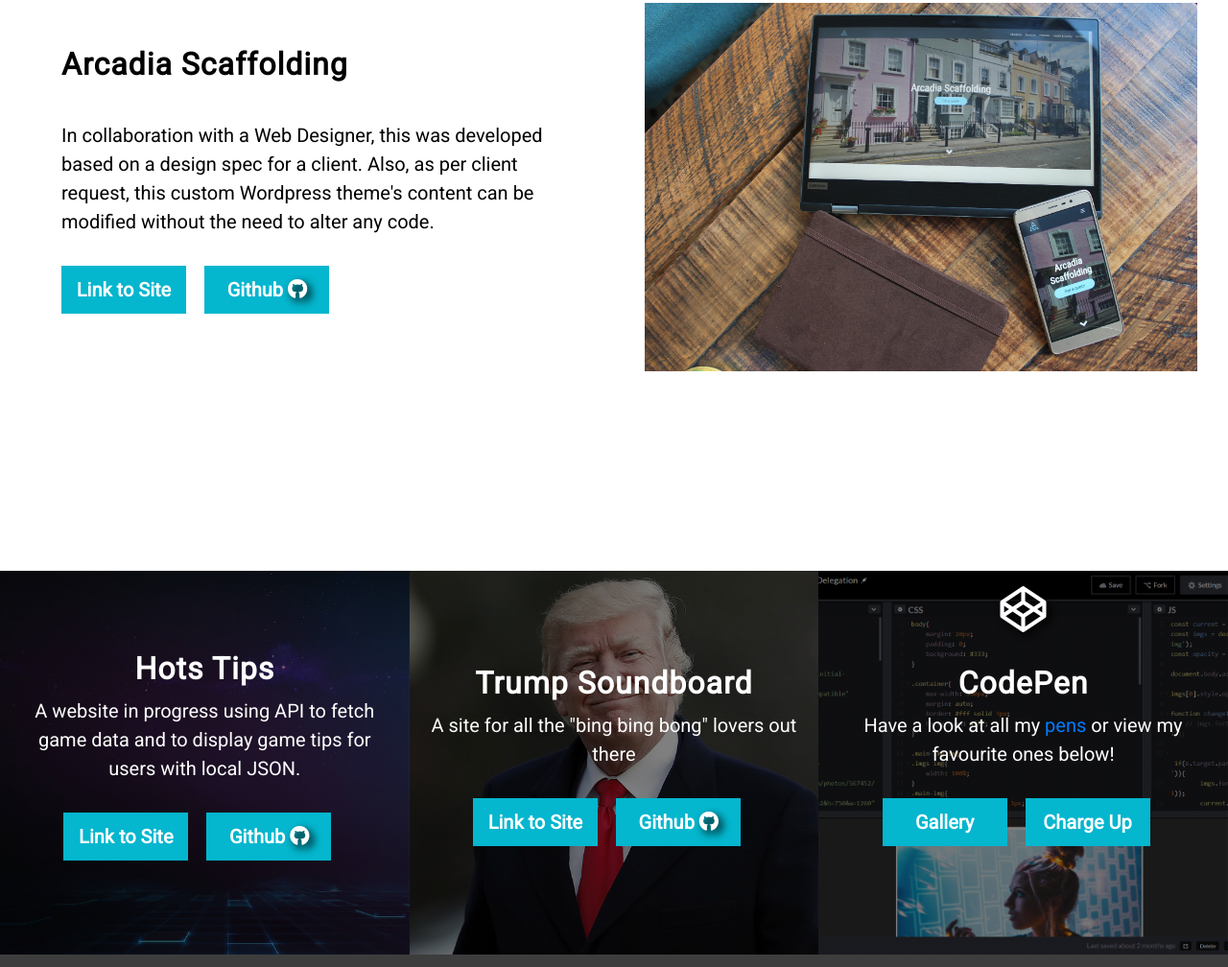
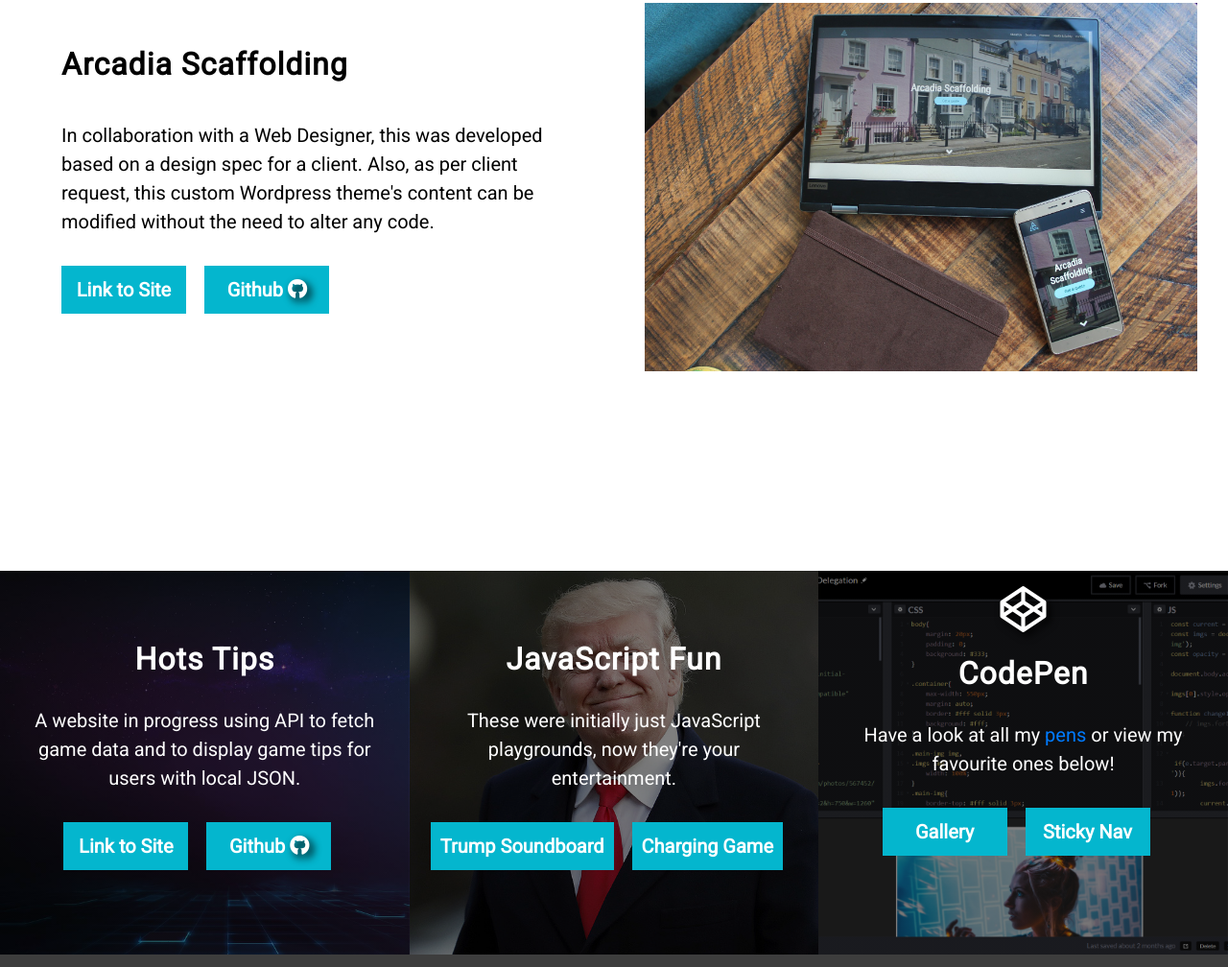
Before and after one commit to RostumAhady/Portfolio, a plain HTML site: page index.html in a window 1280 px wide. Shown: the part 1789-2797 px from the top of the page at 96% size. Drawn offline with nearby package versions, Linux system fonts and the light colour scheme.

Commit message:
added JS section to projects

```diff
--- a/index.html
+++ b/index.html
@@ -66,8 +66,8 @@
 							Also, as per client request, this custom Wordpress theme's content can be modified without the
 							need to alter any code.
 						</p>
-						<a class="button" href="#">Link to Site</a>
-						<a id="git1" class="button" href="#">Github <i class="fab fa-github"></i></a>
+						<a class="button" href="https://rostumahady.github.io/arcadiascaffolding">Link to Site</a>
+						<a id="git1" class="button" href="https://github.com/RostumAhady/arcadiascaffolding">Github <i class="fab fa-github"></i></a>
 					</div>
 
 			</div>
@@ -88,21 +88,22 @@
 			</div>
 			<div class="projectItem p2">
 				<div  data-aos="fade-up"  data-aos-duration="700" data-aos-delay="200" data-aos-once="true" class="textCont">
-					<h2>Trump Soundboard</h2>
-					<p>A site for all the "bing bing bong" lovers out there</p>
-					<a class="button" href="#">Link to Site</a>
-					<a id="git3" class="button" href="#">Github <i class="fab fa-github"></i></a>
+					<h2>JavaScript Fun</h2>
+					<p>These were initially just JavaScript playgrounds, now they're your entertainment.</p>
+					<a class="button" href="https://rostumahady.github.io/trumpsoundboard">Trump Soundboard</a>
+					<a class="button" href="https://rostumahady.github.io/charginggame">Charging Game</a>
+					<!-- <a id="git3" class="button" href="https://github.com/RostumAhady/trumpsoundboard">Github <i class="fab fa-github"></i></a> -->
 				</div>
 			</div>
-			<div class="penLogo" data-aos="fade-up"  data-aos-duration="700" data-aos-delay="200" data-aos-once="true">
+			<div class="penLogo" data-aos="fade-up" data-aos-duration="700" data-aos-delay="200" data-aos-once="true">
 				<i class="fab fa-codepen fa-3x"></i>
 			</div>
 			<div class="projectItem p3">
 				<div class="textCont" data-aos="fade-up"  data-aos-duration="700" data-aos-delay="200" data-aos-once="true">
 					<h2>CodePen</h2>
 					<p>Have a look at all my <span><a href="www.codepen.io">pens</a></span> or view my favourite ones below!</p>
-					<a class="button" href="#">Gallery</a>
-					<a class="button" href="#">Charge Up</a>
+					<a class="button" href="https://codepen.io/RostumAha/pen/bjJxqR">Gallery</a>
+					<a class="button" href="https://codepen.io/RostumAha/pen/bmjmXo">Sticky Nav</a>
 				</div>
 			</div>
 		</div>
--- a/js/script.js
+++ b/js/script.js
@@ -1,7 +1,6 @@
 // grabbing the elements
 
 const git2 = document.getElementById("git2");
-const git3 = document.getElementById("git3");
 const p1 = document.querySelector(".p1");
 const p2 = document.querySelector(".p2");
 const p3 = document.querySelector(".p3");
@@ -17,14 +16,6 @@ const scText = document.querySelector('.sc-text');
         p1.classList.remove('codeBackground');
     })
 
-    //THIRD PROJECT BUTTON
-    git3.addEventListener("mouseenter", function() {
-        p2.classList.add('codeBackground');
-
-    }, false);
-    git3.addEventListener("mouseleave", function(){
-        p2.classList.remove('codeBackground');
-    })
 
 //preloader
 
@@ -51,7 +42,15 @@ function changeMessage(){
     }
 }
 
+// links open in new tab
 
+function externalLinks() {
+    for(var c = document.getElementsByTagName("a"), a = 0;a < c.length;a++) {
+        var b = c[a];
+        b.getAttribute("href") && b.hostname !== location.hostname && (b.target = "_blank")
+    }
+};
+externalLinks();
 
 
 
--- a/scss/main.scss
+++ b/scss/main.scss
@@ -28,7 +28,7 @@ h2{
     padding: 0% 5%;
     font-family: 'Roboto', sans-serif;
     h2{
-        margin-bottom: 10px;
+        margin-bottom: 30px;
         letter-spacing: 1px;
     }
 }
@@ -230,7 +230,8 @@ a{
 //   Buttons  //
 ////////////
 .button {
-    width: 130px;
+    min-width: 130px;
+    width: max-content;
     height: 50px;
     display: block;
     margin: 15px auto;
```
Also changed, not shown: scss/main.css, 1 other file.
